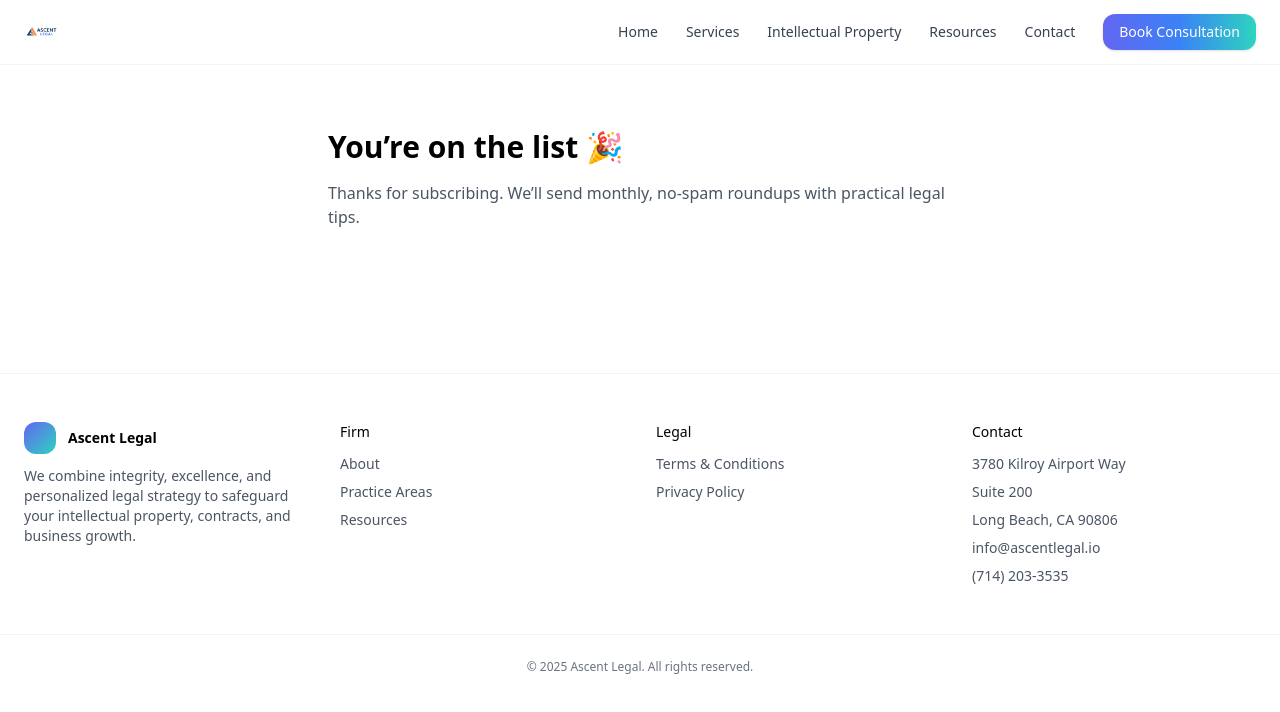
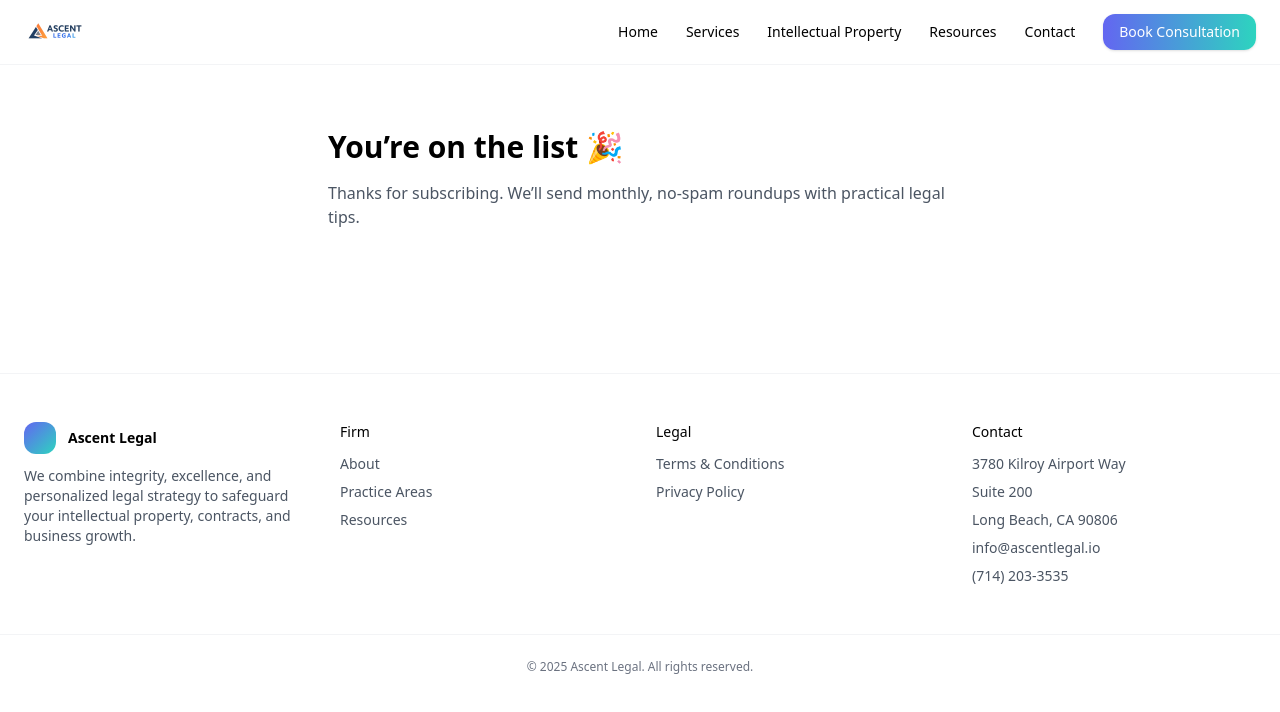
Before and after one commit to ajdreams17/Ascentlegal, a Next.js app: page /Thanks in a window 1280 px wide. Shown: the top 712 px of the page. Built offline with nearby package versions, Linux system fonts and the light colour scheme; no server answers.

Commit message:
Update Header.jsx

```diff
--- a/components/Header.jsx
+++ b/components/Header.jsx
@@ -5,25 +5,11 @@ import Link from "next/link";
 import { usePathname } from "next/navigation";
 import Image from "next/image";
 
-const NavLink = ({ href, children, pathname }) => {
-const isActive = pathname === href;
-return (
-<Link
-href={href}
-className={`px-3 py-2 rounded-md transition-colors ${
-isActive ? "text-indigo-600" : "text-gray-700 hover:text-indigo-600"
-}`}
->
-{children}
-</Link>
-);
-};
-
 export default function Header() {
   const [open, setOpen] = useState(false);
   const pathname = usePathname();
 
-// Lock body scroll when the mobile menu is open
+  // lock scroll when mobile menu open
   useEffect(() => {
     const root = document.documentElement;
     if (open) {
@@ -35,7 +21,7 @@ root.style.overflow = prev;
     }
   }, [open]);
 
-// Close menu when route changes
+  // close menu on route change
   useEffect(() => {
     setOpen(false);
   }, [pathname]);
@@ -43,107 +29,44 @@ setOpen(false);
   return (
     <header className="sticky top-0 z-50 bg-white/80 backdrop-blur border-b border-gray-100">
       <div className="mx-auto max-w-7xl px-4 sm:px-6 h-16 flex items-center justify-between">
-{/* Logo */}
+
+        {/* LOGO */}
         <Link href="/" className="flex items-center gap-2">
           <Image
-src="/ascent-logo.png" // make sure this exists in /public
-alt="Ascent Legal"
-width={160}
-height={40}
+            src="/ascent-logo.png"
+            alt="Ascent Legal Logo"
+            width={400}     // intrinsic size
+            height={120}    // intrinsic size
+            className="h-12 w-auto sm:h-14 md:h-16"  // responsive scaling
             priority
-className="h-8 w-auto sm:h-9"
           />
         </Link>
 
-{/* Desktop nav */}
+        {/* Desktop Nav */}
         <nav className="hidden md:flex items-center gap-1 text-sm">
-<NavLink href="/" pathname={pathname}>Home</NavLink>
-<NavLink href="/services" pathname={pathname}>Services</NavLink>
-<NavLink href="/ip" pathname={pathname}>Intellectual Property</NavLink>
-<NavLink href="/resources" pathname={pathname}>Resources</NavLink>
-<NavLink href="/contact" pathname={pathname}>Contact</NavLink>
-
+          <Link href="/" className="px-3 py-2 hover:text-indigo-600">Home</Link>
+          <Link href="/services" className="px-3 py-2 hover:text-indigo-600">Services</Link>
+          <Link href="/ip" className="px-3 py-2 hover:text-indigo-600">Intellectual Property</Link>
+          <Link href="/resources" className="px-3 py-2 hover:text-indigo-600">Resources</Link>
+          <Link href="/contact" className="px-3 py-2 hover:text-indigo-600">Contact</Link>
           <Link
             href="/contact"
-className="ml-3 rounded-xl bg-gradient-to-r from-indigo-500 via-blue-500 to-teal-400 px-4 py-2 text-white font-medium shadow hover:opacity-90"
+            className="ml-3 rounded-xl bg-gradient-to-r from-indigo-500 to-teal-400 px-4 py-2 text-white font-medium shadow hover:opacity-90"
           >
             Book Consultation
           </Link>
         </nav>
 
-{/* Mobile burger */}
+        {/* Mobile menu button */}
         <button
-aria-label="Open menu"
           onClick={() => setOpen(true)}
-className="md:hidden h-10 w-10 inline-flex items-center justify-center rounded-lg border border-gray-200"
+          className="md:hidden h-10 w-10 flex items-center justify-center rounded-lg border border-gray-200"
         >
-<svg width="20" height="20" viewBox="0 0 24 24" aria-hidden="true">
-<path
-d="M4 6h16M4 12h16M4 18h16"
-stroke="currentColor"
-strokeWidth="2"
-strokeLinecap="round"
-/>
+          <svg width="20" height="20" viewBox="0 0 24 24">
+            <path d="M4 6h16M4 12h16M4 18h16" stroke="currentColor" strokeWidth="2" strokeLinecap="round"/>
           </svg>
         </button>
       </div>
-
-{/* Mobile overlay + panel */}
-{open && (
-<div className="fixed inset-0 z-50">
-{/* Backdrop (tap to close) */}
-<div
-className="absolute inset-0 bg-black/10"
-onClick={() => setOpen(false)}
-/>
-
-{/* Sheet */}
-<div className="absolute inset-x-0 top-0 p-3">
-<div className="mx-auto max-w-7xl rounded-2xl border border-gray-200 bg-white shadow-lg">
-<div className="flex items-center justify-between p-4">
-<div className="flex items-center gap-2">
-<Image
-src="/ascent-logo.png"
-alt="Ascent Legal"
-width={140}
-height={36}
-className="h-8 w-auto"
-/>
-</div>
-<button
-aria-label="Close menu"
-onClick={() => setOpen(false)}
-className="h-9 w-9 inline-flex items-center justify-center rounded-lg border border-gray-200"
->
-<svg width="18" height="18" viewBox="0 0 24 24" aria-hidden="true">
-<path
-d="M6 6l12 12M18 6L6 18"
-stroke="currentColor"
-strokeWidth="2"
-strokeLinecap="round"
-/>
-</svg>
-</button>
-</div>
-
-<nav className="px-4 pb-4 flex flex-col text-base">
-<Link href="/" className="px-3 py-2 rounded-md hover:bg-gray-50">Home</Link>
-<Link href="/services" className="px-3 py-2 rounded-md hover:bg-gray-50">Services</Link>
-<Link href="/ip" className="px-3 py-2 rounded-md hover:bg-gray-50">Intellectual Property</Link>
-<Link href="/resources" className="px-3 py-2 rounded-md hover:bg-gray-50">Resources</Link>
-<Link href="/contact" className="px-3 py-2 rounded-md hover:bg-gray-50">Contact</Link>
-
-<Link
-href="/contact"
-className="mt-3 rounded-xl bg-gradient-to-r from-indigo-500 via-blue-500 to-teal-400 px-4 py-2.5 text-white font-medium text-center shadow hover:opacity-95"
->
-Book Consultation
-</Link>
-</nav>
-</div>
-</div>
-</div>
-)}
     </header>
   );
 }
```
Lines whose indentation alone changed are shown as unchanged.
